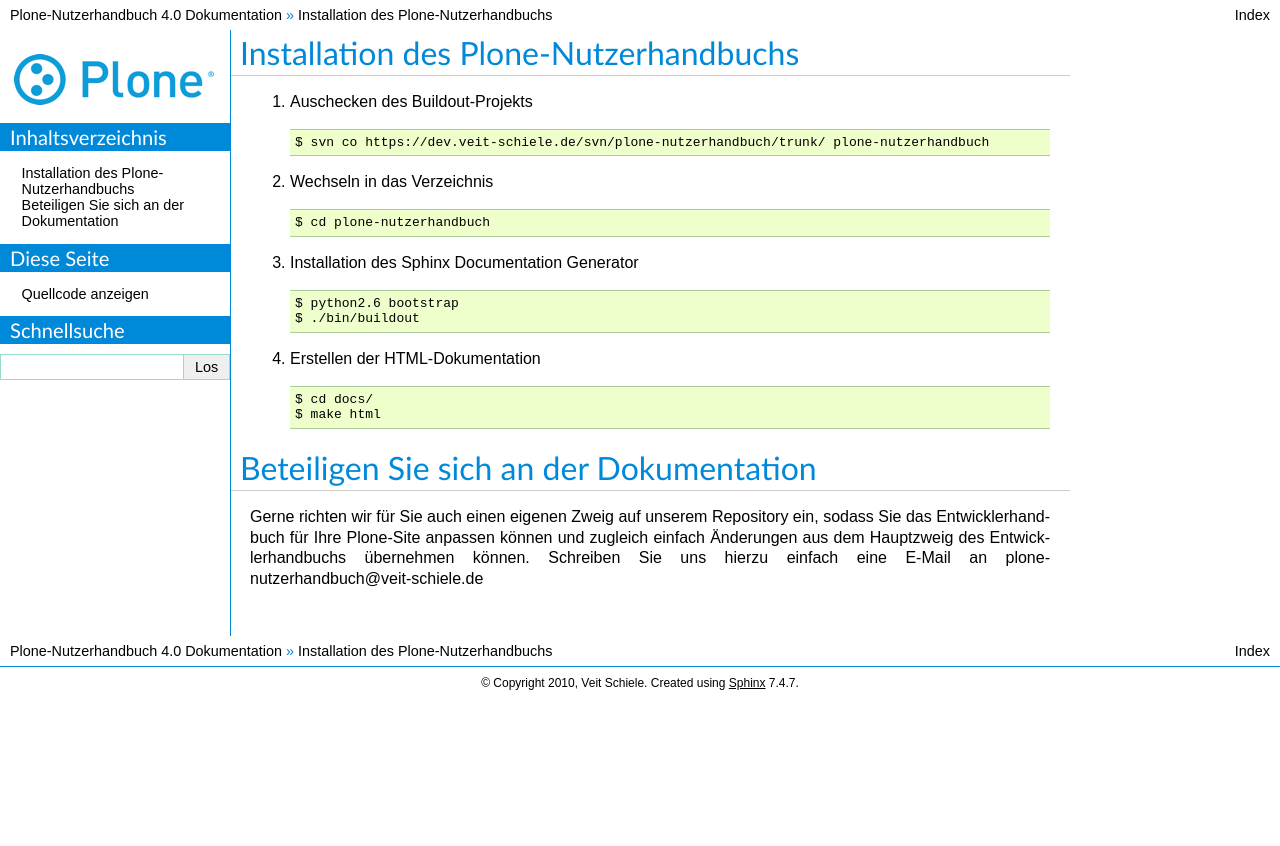
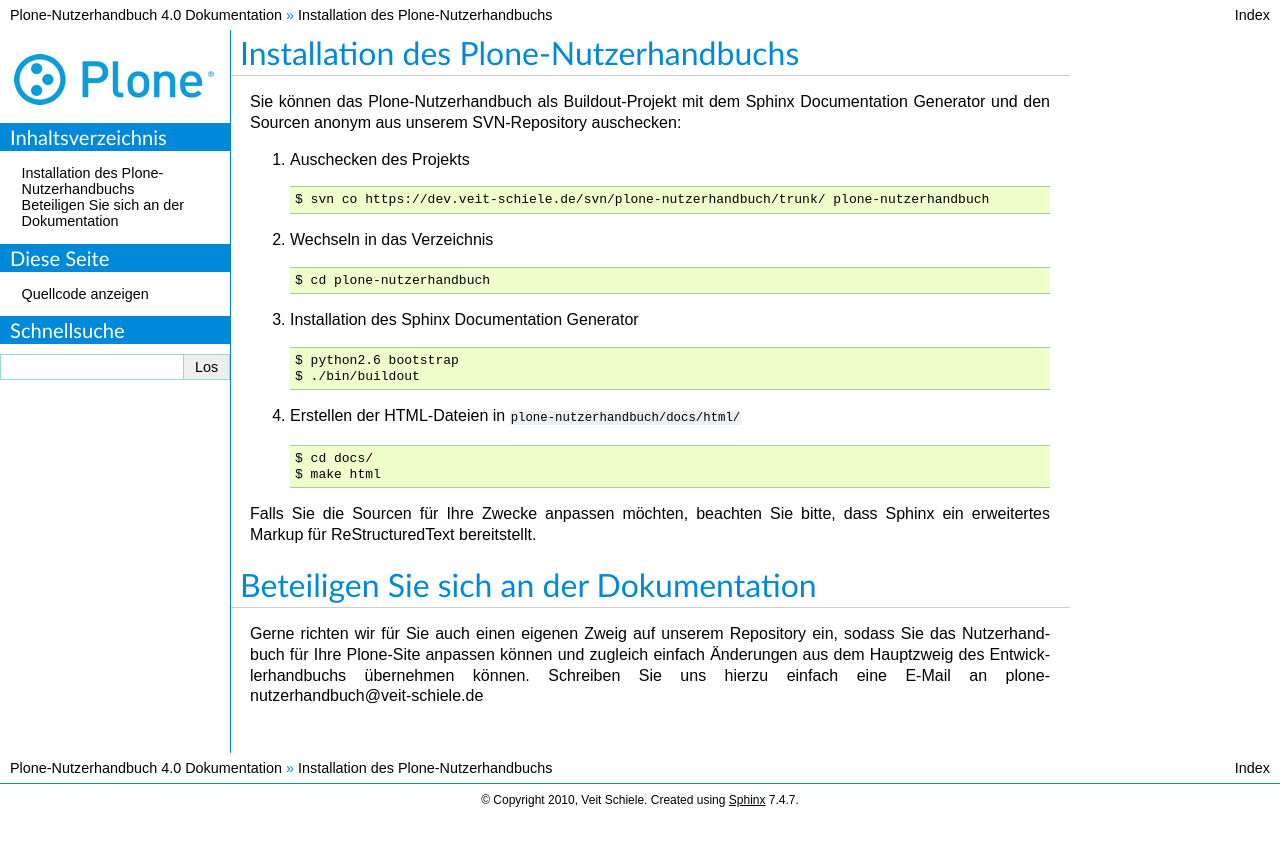
Before and after one commit to veit/plone-nutzerhandbuch, a Sphinx documentation site: the page built from source/installation.rst, in a window 1280 px wide. Shown: the top 846 px of the page. Built offline with Sphinx 7.4.7, drawn with Linux system fonts in a browser that asks for light colours; pages that are not in the unit, such as notebooks, are missing from menus.

Commit message:
Changed installation instruction

```diff
--- a/source/index.rst
+++ b/source/index.rst
@@ -10,7 +10,7 @@
    Das Plone-Nutzerhandbuch ist auch als PDF verfügbar:  `plone-nutzerhandbuch.pdf <plone-nutzerhandbuch.pdf>`_
 
 .. note::
-   Sie können das Plone-Nutzerhandbuch auch als Buildout-Projekt mit dem `Sphinx Documentation Generator <http://sphinx.pocoo.org/>`_ und den Sourcen direkt aus unserem SVN-Repository auschecken. Gerne können Sie sich auch am Plone-Nutzerhandbuch beteiligen. Weitere Information erhalten Sie unter `Installation`_.
+   Sie können das Plone-Nutzerhandbuch auch als Buildout-Projekt mit dem `Sphinx Documentation Generator <http://sphinx.pocoo.org/>`_ und den Sourcen anonym aus unserem SVN-Repository auschecken. Gerne können Sie sich auch am Plone-Nutzerhandbuch beteiligen. Weitere Information erhalten Sie unter `Installation`_.
 
 .. _`Installation`: installation
 
--- a/source/installation.rst
+++ b/source/installation.rst
@@ -1,7 +1,12 @@
 Installation des Plone-Nutzerhandbuchs
 ======================================
 
-#. Auschecken des Buildout-Projekts
+Sie können das Plone-Nutzerhandbuch als `Buildout`_-Projekt mit dem `Sphinx Documentation Generator`_ und den Sourcen anonym aus unserem SVN-Repository auschecken:
+
+.. _`Buildout`: http://pypi.python.org/pypi/zc.buildout
+.. _`Sphinx Documentation Generator`: http://sphinx.pocoo.org/
+
+#. Auschecken des Projekts
    ::
     $ svn co https://dev.veit-schiele.de/svn/plone-nutzerhandbuch/trunk/ plone-nutzerhandbuch
 #. Wechseln in das Verzeichnis
@@ -11,16 +16,21 @@
    ::
     $ python2.6 bootstrap
     $ ./bin/buildout
-#. Erstellen der HTML-Dokumentation
+#. Erstellen der HTML-Dateien in ``plone-nutzerhandbuch/docs/html/``
    ::
     $ cd docs/
     $ make html
 
 .. _`Sphinx Documentation Generator`: http://sphinx.pocoo.org/
 
+Falls Sie die Sourcen für Ihre Zwecke anpassen möchten, beachten Sie bitte, dass Sphinx ein `erweitertes Markup`_ für `ReStructuredText`_ bereitstellt.
+
+.. _`erweitertes Markup`: http://sphinx.pocoo.org/markup/
+.. _`ReStructuredText`: http://docutils.sourceforge.net/docs/ref/rst/restructuredtext.html
+
 Beteiligen Sie sich an der Dokumentation
 ========================================
 
-Gerne richten wir für Sie auch einen eigenen Zweig auf unserem Repository ein, sodass Sie das Entwicklerhandbuch für Ihre Plone-Site anpassen können und zugleich einfach Änderungen aus dem Hauptzweig des Entwicklerhandbuchs übernehmen können. Schreiben Sie uns hierzu einfach eine E-Mail an plone-nutzerhandbuch@veit-schiele.de
+Gerne richten wir für Sie auch einen eigenen Zweig auf unserem Repository ein, sodass Sie das Nutzerhandbuch für Ihre Plone-Site anpassen können und zugleich einfach Änderungen aus dem Hauptzweig des Entwicklerhandbuchs übernehmen können. Schreiben Sie uns hierzu einfach eine E-Mail an plone-nutzerhandbuch@veit-schiele.de
 
 .. _`plone-nutzerhandbuch@veit-schiele.de`: mailto:plone-nutzerhandbuch@veit-schiele.de
```
